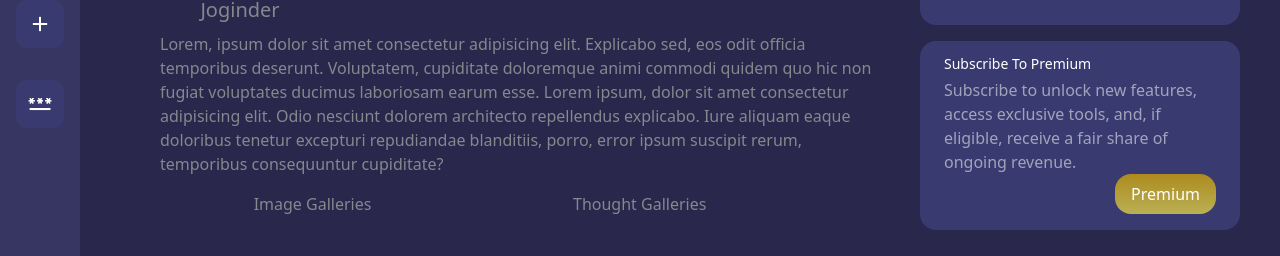
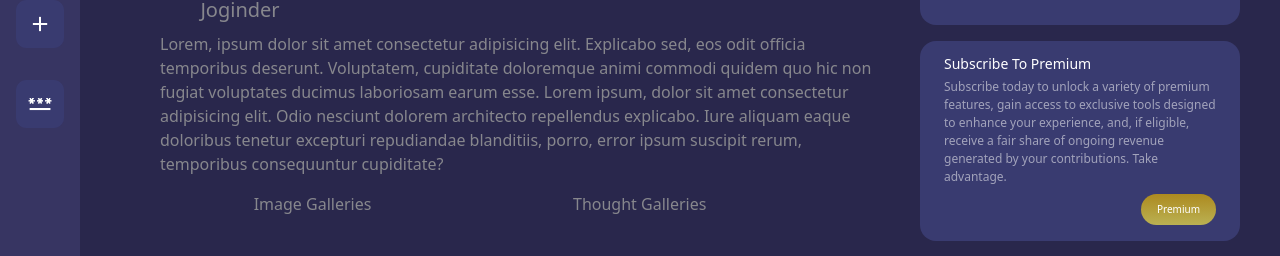
Before and after one commit to jenilparmar/design_to_develope, a Next.js app: page /profile in a window 1280 px wide. Shown: the part 372-628 px from the top of the page. Built offline with nearby package versions, Linux system fonts and the light colour scheme; grey boxes are pictures that could not be loaded.

Commit message:
started working on chatroom

```diff
--- /dev/null
+++ b/Jenil/Components/ChatRoom/TableOfChats.jsx
@@ -0,0 +1,14 @@
+import React from 'react'
+import {chatroom} from './chatRoom'
+const TableOfChats = () => {
+  return (
+    <div className='w-60 h-screen ml-20 border-r-2 border-[#a2a3bb28]   flex flex-col px-3 py-6'>
+     <input type="text" className='hidden' />
+     <div className='w-full border-2 border-[#a2a3bb6a]  text-[#A2A3BB] px-2 py-2 rounded-xl text-xs'>Search</div>
+        <charroom  url={"https://images.pexels.com/photos/1704488/pexels-photo-1704488.jpeg?auto=compress&cs=tinysrgb&dpr=1&w=500"} name={"Chutur Butur Vele"}/>
+
+    </div>
+  )
+}
+
+export default TableOfChats
--- /dev/null
+++ b/Jenil/Components/ChatRoom/chatRoom.jsx
@@ -0,0 +1,17 @@
+import React from 'react'
+
+const chatRoom = ({url , name}) => {
+  return (
+    <div className='w-full h-10 flex flex-row'>
+
+      <div className='h-10 w-10 rounded-full self-center' style={{
+        backgroundImage:`url(${url})`,
+        backgroundSize:"cover",
+        backgroundPosition:"center"
+      }}></div>
+    <p className='self-center text-[#ffffffa4]'>{name}</p>
+    </div>
+  )
+}
+
+export default chatRoom
--- a/Jenil/Components/Profile.jsx/Rear.jsx
+++ b/Jenil/Components/Profile.jsx/Rear.jsx
@@ -13,11 +13,10 @@ const Rear = () => {
         <p className="px-6 py-1 text-[#fff] font-medium text-[14px]">
           Subscribe To Premium
         </p>
-        <p className="text-[#A2A3BB] px-6">
-          Subscribe to unlock new features, access exclusive tools, and, if
-          eligible, receive a fair share of ongoing revenue.
+        <p className="text-[#A2A3BB] px-6 text-[12px]">
+        Subscribe today to unlock a variety of premium features, gain access to exclusive tools designed to enhance your experience, and, if eligible, receive a fair share of ongoing revenue generated by your contributions. Take advantage.
         </p>
-        <button className="bg-gradient-to-t from-[#bab153] to-[#ad8a1f] px-4 py-2 rounded-2xl active:scale-95 transition-all duration-150  self-end  mr-6 mb-2 font-medium text-white">
+        <button className="bg-gradient-to-t from-[#bab153] to-[#ad8a1f] px-4 py-2 rounded-2xl active:scale-95 transition-all duration-150 text-[10px] mt-2  self-end  mr-6 mb-2 font-medium text-white">
           Premium
         </button>
       </div>
--- /dev/null
+++ b/pages/chatRoom.jsx
@@ -0,0 +1,12 @@
+import TableOfChats from '@/Jenil/Components/ChatRoom/TableOfChats'
+import React from 'react'
+
+const chatRoom = () => {
+  return (
+    <div className='w-full h-screen bg-[#29274c]'>
+      <TableOfChats/>
+    </div>
+  )
+}
+
+export default chatRoom
```
